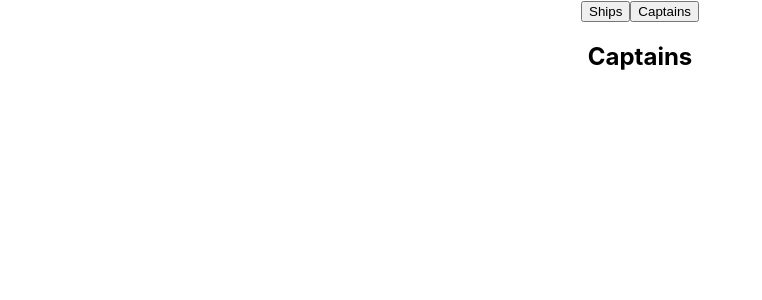
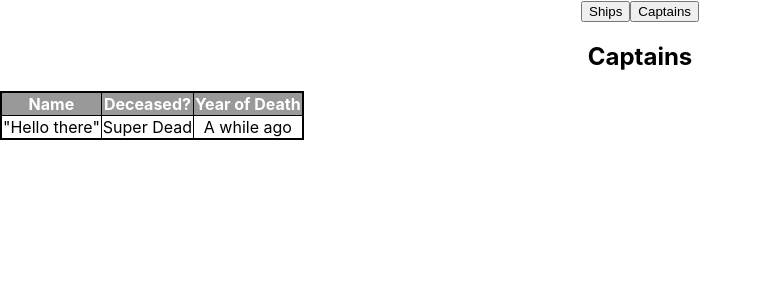
Before and after one commit to danbrierton/star-trek-app, a React (Create React App) app: page / in a window 1280 px wide. Both pictures are taken after a click on the button "Captains". Shown: the top 300 px of the page, without its empty margins (0-762 px from the left). Built offline with nearby package versions, Linux system fonts and the light colour scheme; no server answers.

Commit message:
Created table headers for captains list, did some console logging. Created start of printCaptainRows function.

```diff
--- a/src/components/listCaptains.js
+++ b/src/components/listCaptains.js
@@ -1,11 +1,42 @@
 import React from 'react';
 
 function ListCaptains (props) {
+    console.log(props.captains)
+    //assign function to a variable
+    const printCaptainRows = ()=> {
+        return (
+            //TO DO: Map or ForEach for the elements we want from the props.captains array
+            <tr>
+                <td>"Hello there"</td>
+                <td>Super Dead</td>
+                <td>A while ago</td>
+            </tr>
+        )
+    }
+
 
     return (
-        <div><h2>Captains</h2></div>
+        <div id="listCaptains">
+            <div><h2>Captains</h2></div>
+            <table>
+                <thead>
+                    <tr>
+                        <th>Name</th>
+                        <th>Deceased?</th>
+                        <th>Year of Death</th>
+                    </tr>
+                </thead>
+                <tbody>
+                    {printCaptainRows()}
+                </tbody>
+
+            </table>
+
+        </div>
 
     )
+
+
 
 }
 
--- a/src/pages/Home.js
+++ b/src/pages/Home.js
@@ -23,7 +23,7 @@ class Home extends Component {
 
     whatToPrint = () => {
         if (this.state.showTable == "ships") {return <ListShips state={this.state} />}
-        else if (this.state.showTable == "captains") {return <ListCaptains state={this.state}/>}
+        else if (this.state.showTable == "captains") {return <ListCaptains captains={this.state.captains}/>}
     }
 
     componentDidMount(){
@@ -63,7 +63,6 @@ class Home extends Component {
             <React.Fragment>
                 <Navbar tableFunction={this.changeStateOfTable}/>
                 {this.whatToPrint()}
-                {console.log(this.state.captains)}
             </React.Fragment>
         )
     }
```
